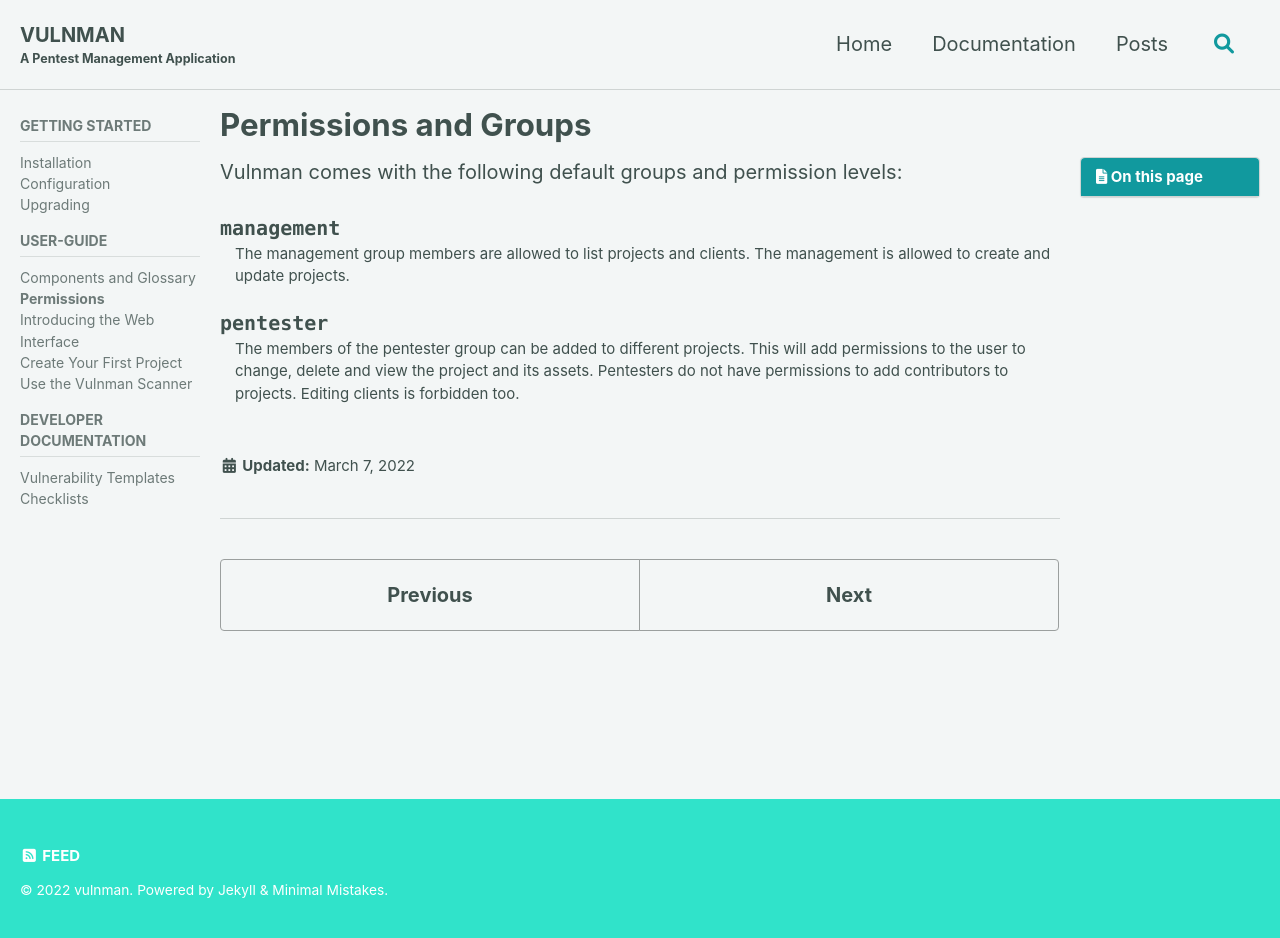
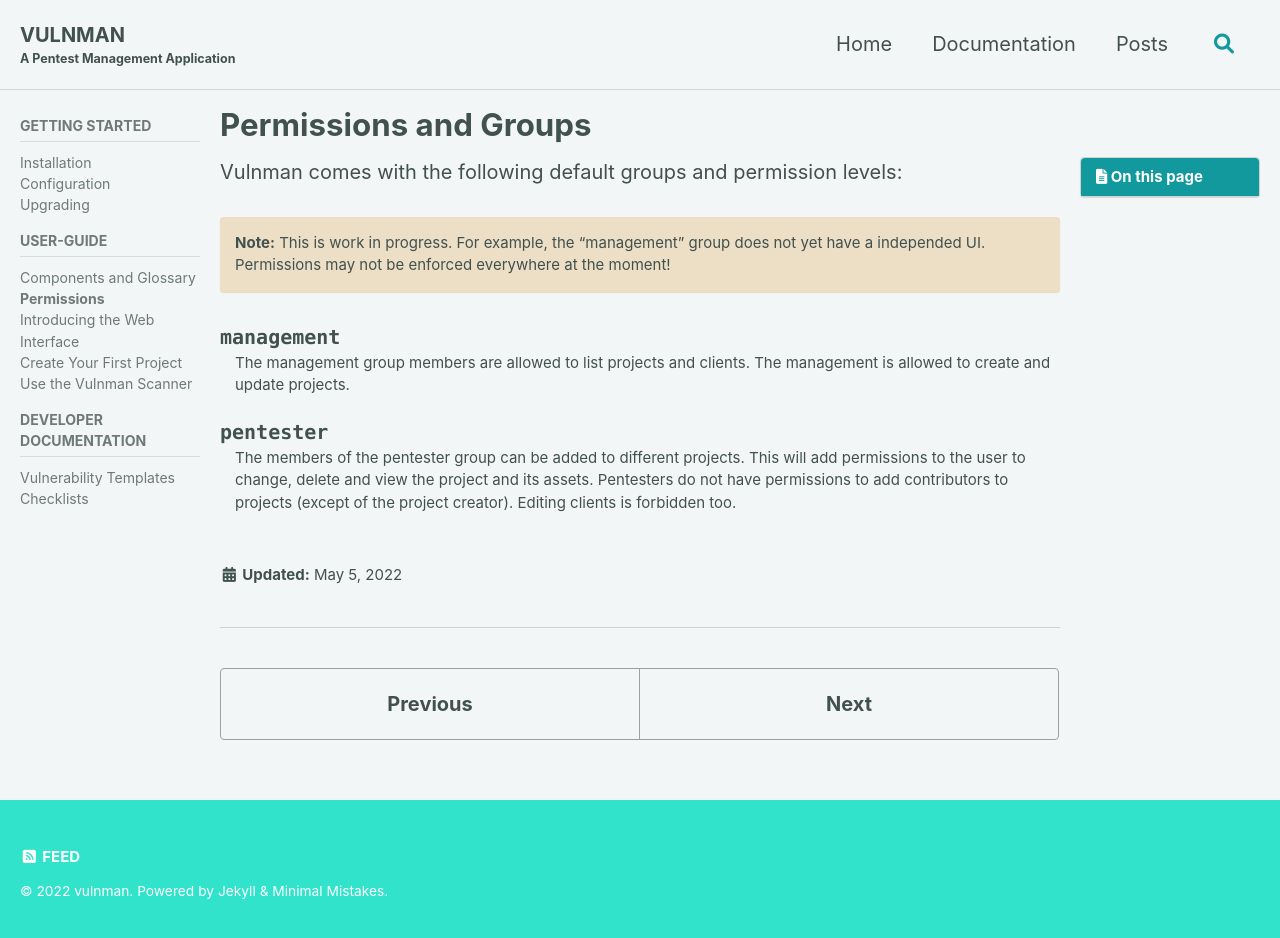
Before and after one commit to vulnman/vulnman.github.io, a Jekyll site: the page built from _docs/05_user_guide/05-permissions.md, in a window 1280 px wide and 941 px high. Shown: the top 938 px of the window. Built offline with Jekyll 4.4.1, drawn with Linux system fonts in a browser that asks for light colours; cached includes are drawn as plain includes; comment, search, counter and statistics services are not loaded.

Commit message:
update permission warning

```diff
--- a/_docs/05_user_guide/05-permissions.md
+++ b/_docs/05_user_guide/05-permissions.md
@@ -2,11 +2,17 @@
 title: "Permissions and Groups"
 permalink: /docs/user-guide/permissions
 excerpt: "Permissions and Groups"
-last_modified_at: 2022-03-07T17:00:00
+last_modified_at: 2022-05-05T06:00:00
 toc: true
 ---
 
 Vulnman comes with the following default groups and permission levels:
+
+**Note:** This is work in progress.
+For example, the "management" group does not yet have a independed UI.
+Permissions may not be enforced everywhere at the moment!
+{: .notice--warning}
+
 
 `management`
 :   The management group members are allowed to list projects and clients.
@@ -15,5 +21,5 @@
 `pentester`
 :   The members of the pentester group can be added to different projects.
 This will add permissions to the user to change, delete and view the project and its assets.
-Pentesters do not have permissions to add contributors to projects.
+Pentesters do not have permissions to add contributors to projects (except of the project creator).
 Editing clients is forbidden too.
```
